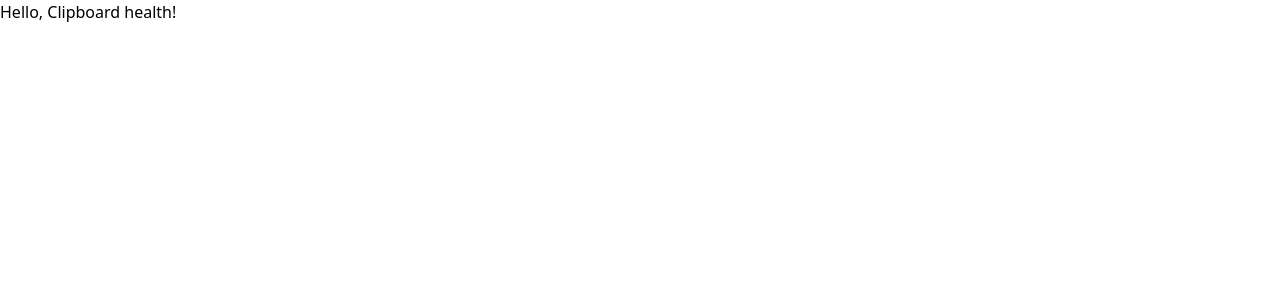
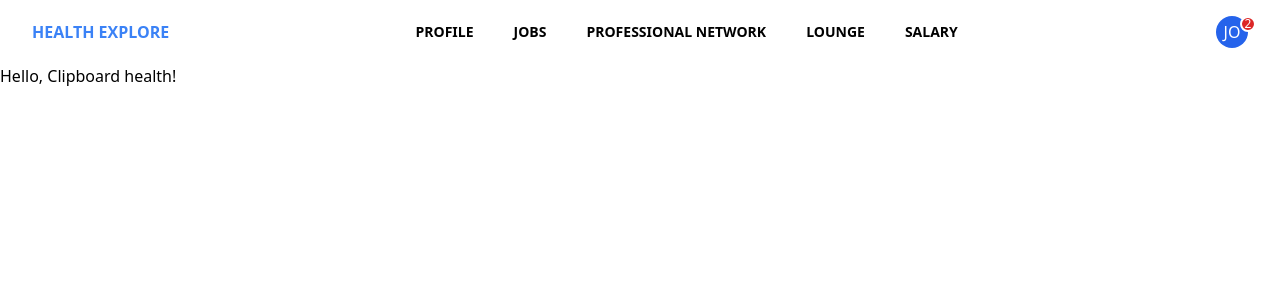
Before and after one commit to vineethasok/vineeth-asokkumar-2021-02-18, a Next.js app: page / in a window 1280 px wide. Shown: the top 300 px of the page. Built offline with nearby package versions, Linux system fonts and the light colour scheme.

Commit message:
Add NavBar changes

```diff
--- /dev/null
+++ b/components/NavBar.js
@@ -0,0 +1,63 @@
+import React from 'react'
+
+const NavBar = () => {
+
+  const toggleMenu = () => {
+    document.querySelector("#mobile-contents").classList.toggle("active");
+    document.querySelector("#menu").classList.toggle("active");
+  }
+
+  return (
+    <nav>
+      <div className="mx-auto px-2 sm:px-6 lg:px-8">
+        <div className="relative flex items-center justify-between h-16">
+          <div className="absolute inset-y-0 left-0 flex items-center sm:hidden">
+            <button id="menu" className="inline-flex items-center justify-center p-2 rounded-md text-gray-400 hover:text-white hover:bg-gray-700 focus:outline-none focus:ring-2 focus:ring-inset focus:ring-white"
+              aria-expanded="false" onClick={() => toggleMenu()}>
+              <span className="sr-only">Open main menu</span>
+              <svg className="open " xmlns="http://www.w3.org/2000/svg" fill="none" viewBox="0 0 24 24" stroke="currentColor" aria-hidden="true">
+                <path strokeLinecap="round" strokeLinejoin="round" strokeWidth={2} d="M4 6h16M4 12h16M4 18h16" />
+              </svg>
+              <svg className="close" xmlns="http://www.w3.org/2000/svg" fill="none" viewBox="0 0 24 24" stroke="currentColor" aria-hidden="true">
+                <path strokeLinecap="round" strokeLinejoin="round" strokeWidth={2} d="M6 18L18 6M6 6l12 12" />
+              </svg>
+            </button>
+          </div>
+          <div className="flex-1 flex items-center justify-center sm:items-stretch sm:justify-start">
+            <div className="flex-shrink-0 flex items-center justify-start font-bold text-blue-500">
+              HEALTH EXPLORE
+            </div>
+            <div className="hidden sm:block sm:ml-6 flex-grow">
+              <div className="flex space-x-4 justify-center">
+                <a href="#" className="px-3 py-2 text-sm font-bold">PROFILE</a>
+                <a href="#" className="px-3 py-2 text-sm font-bold">JOBS</a>
+                <a href="#" className="px-3 py-2 text-sm font-bold">PROFESSIONAL NETWORK</a>
+                <a href="#" className="px-3 py-2 text-sm font-bold">LOUNGE</a>
+                <a href="#" className="px-3 py-2 text-sm font-bold">SALARY</a>
+              </div>
+            </div>
+          </div>
+          <div className="absolute inset-y-0 right-0 flex items-center pr-2 sm:static sm:inset-auto sm:ml-6 sm:pr-0">
+            {/* Profile dropdown */}
+            <div className="ml-3 relative">
+              <div>
+                <div className="user-profile">JO</div>
+              </div>
+            </div>
+          </div>
+        </div>
+      </div>
+      <div className="hidden sm:hidden absolute bottom-0" id="mobile-contents">
+        <div className="px-2 pt-2 pb-3 space-y-1">
+          <a href="#" className="px-3 py-2 text-base font-medium">PROFILE</a>
+          <a href="#" className="px-3 py-2 text-base font-medium">JOBS</a>
+          <a href="#" className="px-3 py-2 text-base font-medium">PROFESSIONAL NETWORK</a>
+          <a href="#" className="px-3 py-2 text-base font-medium">LOUNGE</a>
+          <a href="#" className="px-3 py-2 text-base font-medium">SALARY</a>
+        </div>
+      </div>
+    </nav >
+  )
+}
+
+export default NavBar
--- a/pages/_app.js
+++ b/pages/_app.js
@@ -1,7 +1,13 @@
+import NavBar from '../components/NavBar'
 import '../styles/globals.css'
 
 function MyApp({ Component, pageProps }) {
-  return <Component {...pageProps} />
+  return (
+    <>
+      <NavBar />
+      <Component {...pageProps} />
+    </>
+  )
 }
 
 export default MyApp
--- a/styles/globals.css
+++ b/styles/globals.css
@@ -1,3 +1,44 @@
 @tailwind base;
 @tailwind components;
 @tailwind utilities;
+
+nav {
+  @apply bg-white relative;
+}
+
+#menu svg {
+  @apply h-6 w-6;
+}
+
+#menu .close {
+  @apply hidden;
+}
+
+#menu .open {
+  @apply block;
+}
+
+#mobile-contents.active, #menu.active .close {
+  @apply block !important;
+}
+
+#menu.active .open {
+  @apply hidden !important;
+}
+
+.user-profile {
+  @apply h-8 w-8 rounded-full flex justify-center items-center bg-blue-600 text-white;
+}
+
+.user-profile::before {
+  content: "2";
+  @apply absolute h-4 w-4 rounded-full flex justify-center items-center bg-red-600 border-2 border-white border-solid top-0 text-xs;
+  right: -0.5rem;
+}
+
+@screen md {
+
+  #mobile-contents.active {
+    @apply hidden !important;
+  }
+}
```
